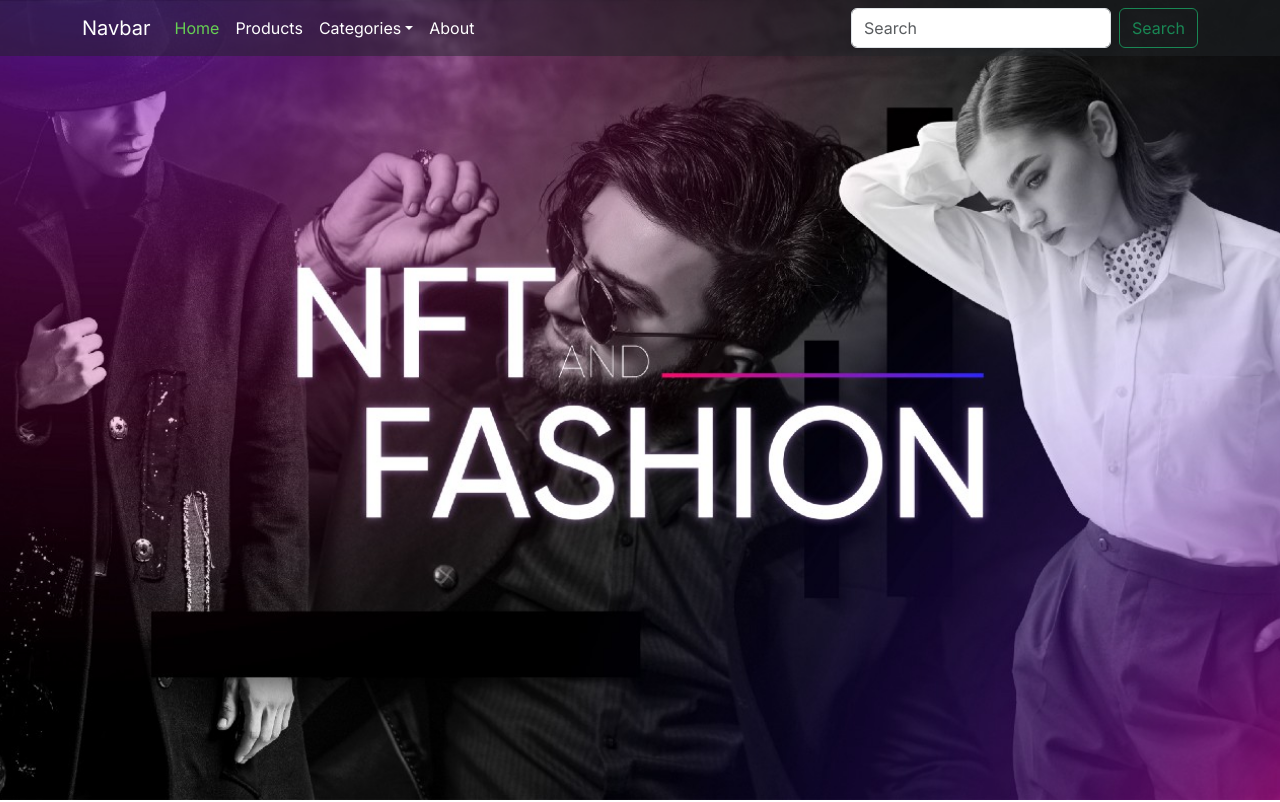
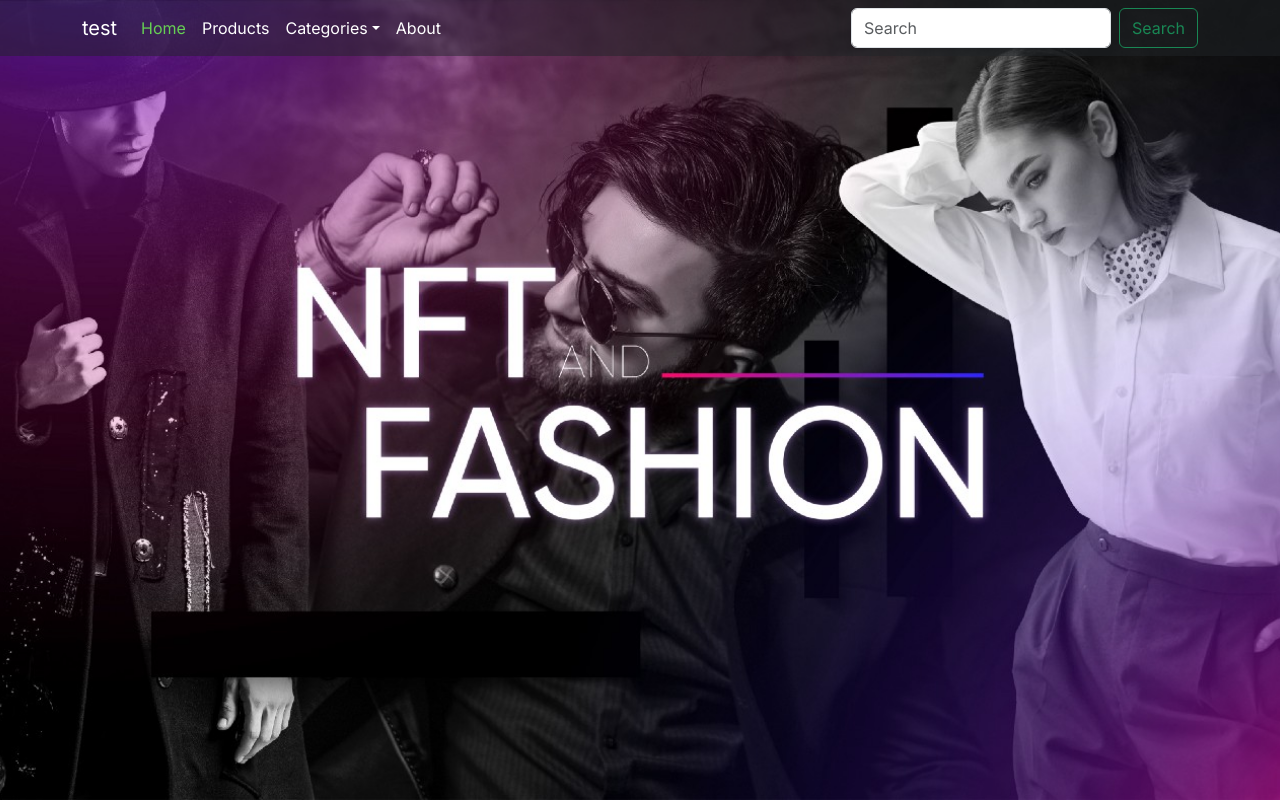
Before and after one commit to naraina20/akshar-fashion, a Next.js app: page / in a window 1280 px wide. Shown: the top 802 px of the page. Built offline with nearby package versions, Linux system fonts and the light colour scheme; no server answers; the database is empty.

Commit message:
test commite

```diff
--- a/components/Navbar.jsx
+++ b/components/Navbar.jsx
@@ -62,7 +62,7 @@ const Navbar = () => {
     >
       <div className="container m-auto">
         <Link href="/" className="navbar-brand" style={navbar ? { color: "black" } : { color: "white" }}>
-          Navbar
+          test
         </Link>
         <button
           className={
```
